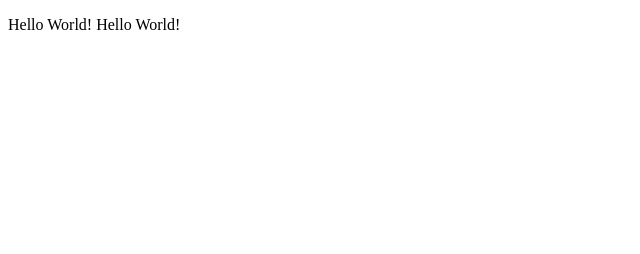
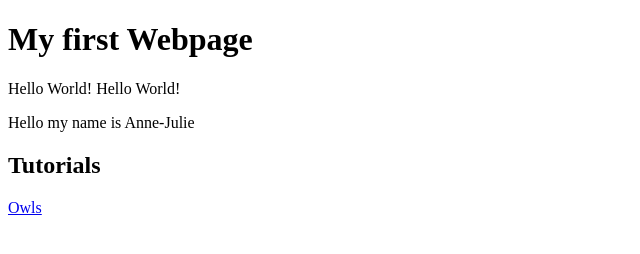
Before and after one commit to ajroy19/ajroy19.github.io, a plain HTML site: page index.html in a window 1280 px wide. Shown: the whole page, without its empty margins (0-640 px from the left). Drawn offline with Linux system fonts and the light colour scheme.

Commit message:
indenx end

```diff
--- a/index.html
+++ b/index.html
@@ -1,9 +1,15 @@
+
  <!DOCTYPE html>
       <html>
         <head>
           <title>Hello World</title>
         <head>
         <body>
+          <h1>My first Webpage</h1>
           <p>Hello World! Hello World!</p>
+          <p>Hello my name is Anne-Julie</p>
+
+          <h2>Tutorials</h2>
+          <a href="owls.html">Owls</a>
         </body>
       </html>
```
